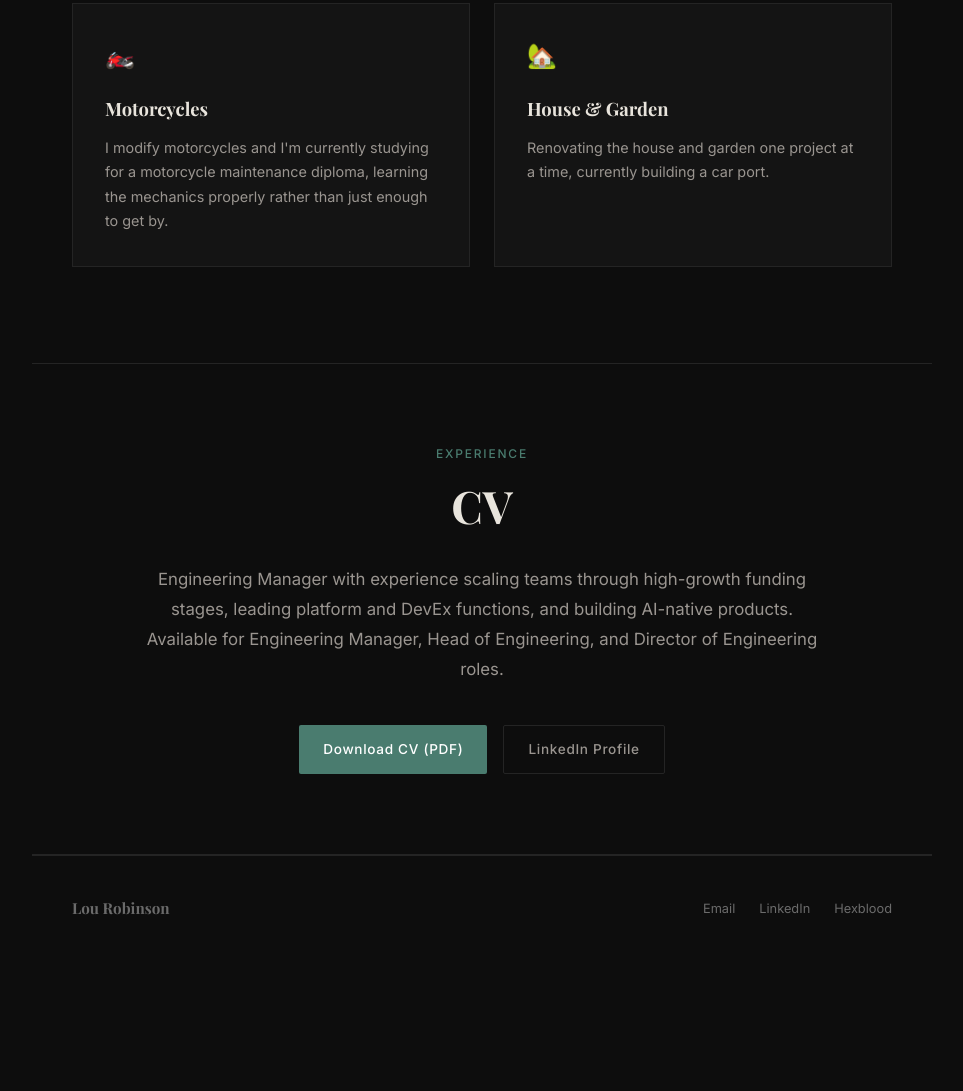
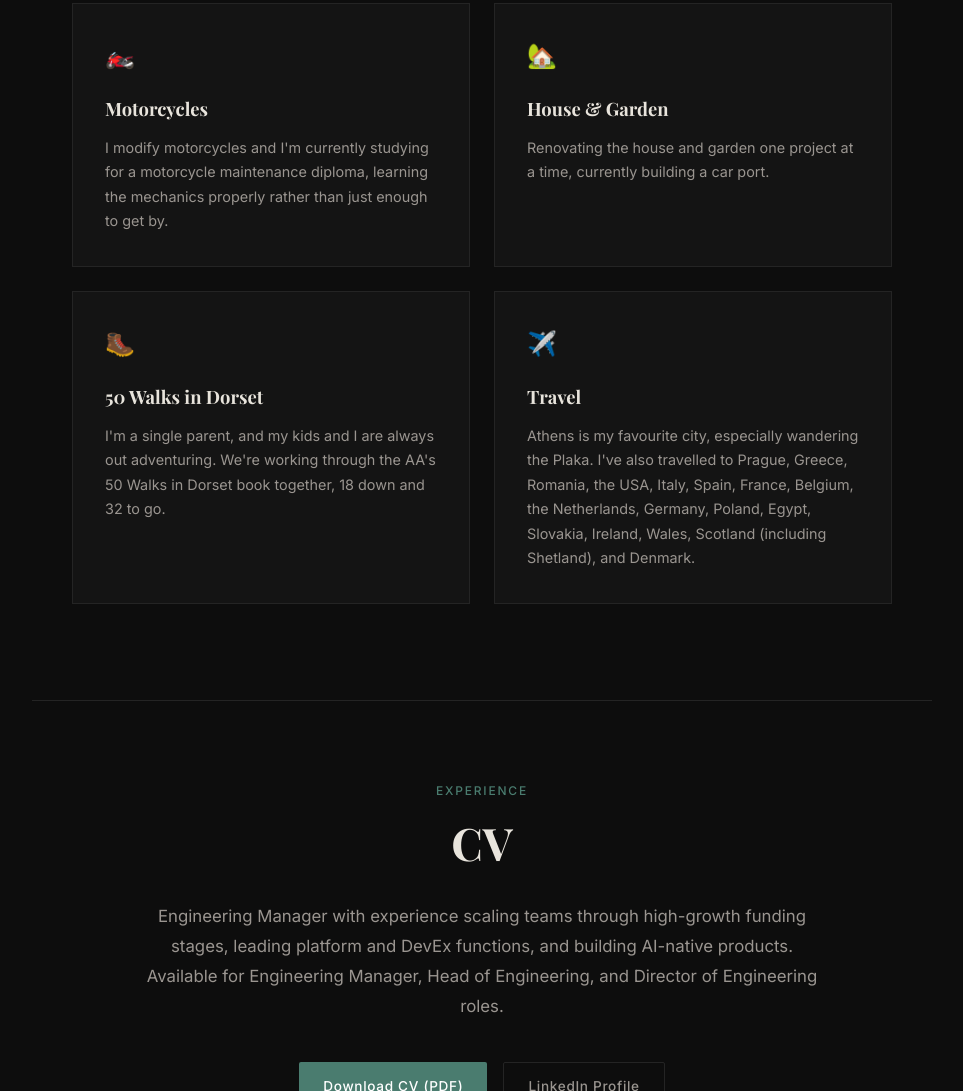
Before and after one commit to Loubeurghghh/lourobinson, a website: page index.html in a window 1280 px wide. Shown: the part 5110-6201 px from the top of the page, without its empty margins (158-1121 px from the left). Before the commit the page ends 6072 px from the top, so only its background shows below. Drawn offline with nearby package versions, Linux system fonts and the light colour scheme.

Commit message:
Added parenting and travelling to the list

```diff
--- a/index.html
+++ b/index.html
@@ -744,6 +744,22 @@
         </p>
       </div>
 
+      <div class="human-card">
+        <div class="human-icon">🥾</div>
+        <div class="human-title">50 Walks in Dorset</div>
+        <p class="human-desc">
+          I'm a single parent, and my kids and I are always out adventuring. We're working through the AA's 50 Walks in Dorset book together, 18 down and 32 to go.
+        </p>
+      </div>
+
+      <div class="human-card">
+        <div class="human-icon">✈️</div>
+        <div class="human-title">Travel</div>
+        <p class="human-desc">
+          Athens is my favourite city, especially wandering the Plaka. I've also travelled to Prague, Greece, Romania, the USA, Italy, Spain, France, Belgium, the Netherlands, Germany, Poland, Egypt, Slovakia, Ireland, Wales, Scotland (including Shetland), and Denmark.
+        </p>
+      </div>
+
     </div>
   </section>
 
```
